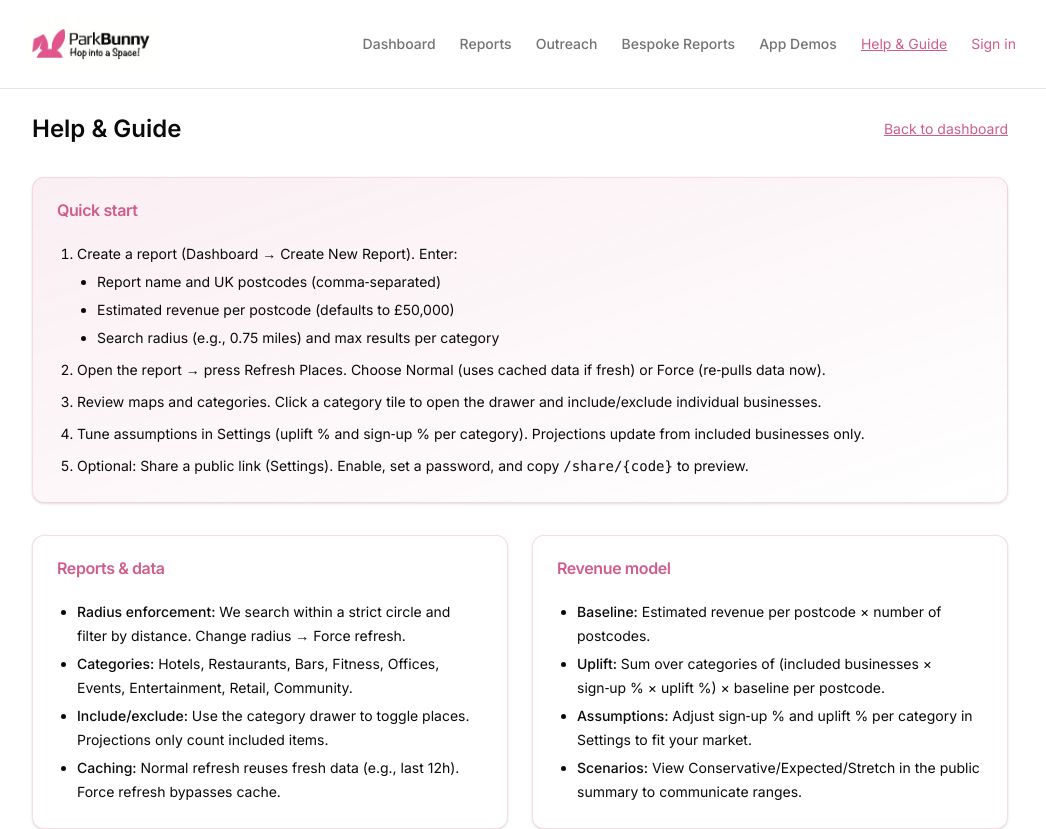
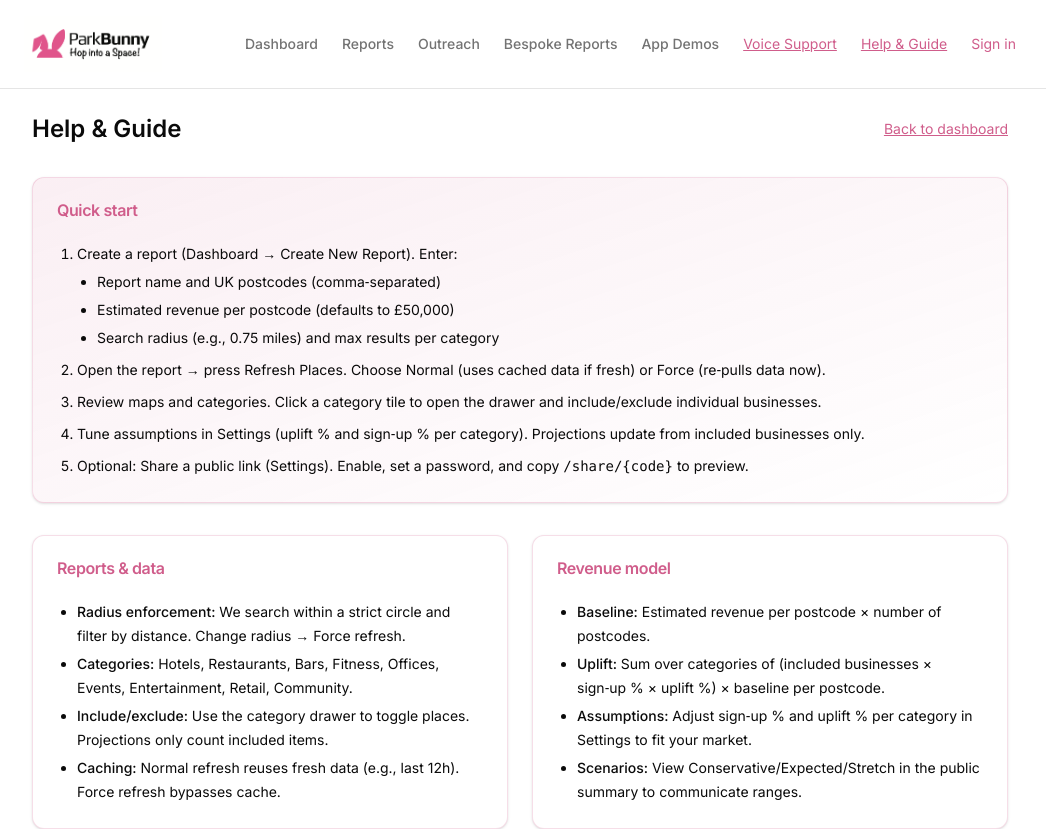
Before and after one commit to talentseek/pb-reports, a Next.js app in the folder parkbunny/: page /dashboard/help in a window 1280 px wide. Shown: the top 829 px of the page, without its empty margins (120-1166 px from the left). Built offline with nearby package versions, Linux system fonts and the light colour scheme; no server answers; the database is empty.

Commit message:
fix(nav): add Voice Support link to AppHeader

```diff
--- a/parkbunny/src/components/AppHeader.tsx
+++ b/parkbunny/src/components/AppHeader.tsx
@@ -50,6 +50,7 @@ export default function AppHeader() {
           >
             App Demos
           </Link>
+          <Link href="/dashboard/support" className="text-sm underline">Voice Support</Link>
           <Link href="/dashboard/help" className="text-sm underline">Help & Guide</Link>
           <HeaderAuth />
         </nav>
```
